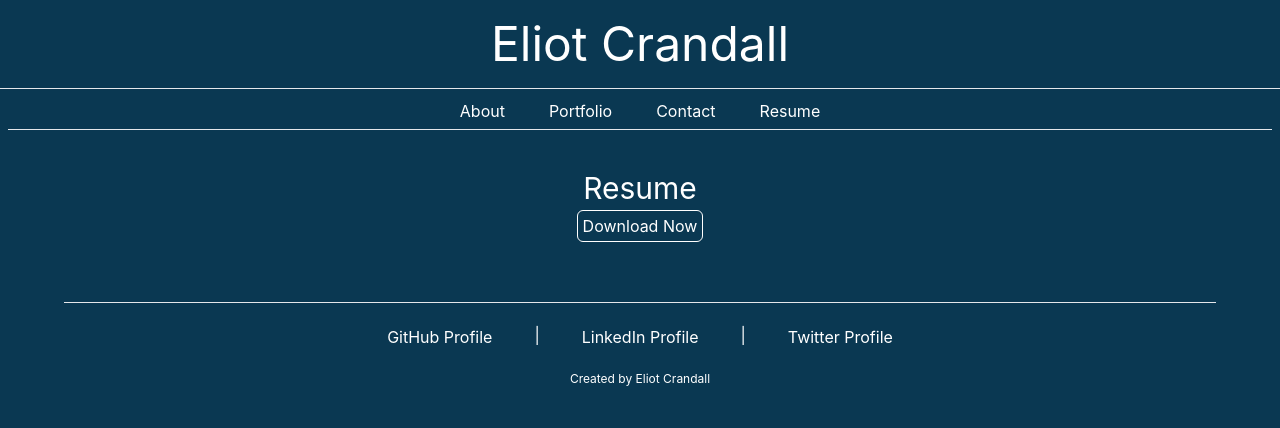
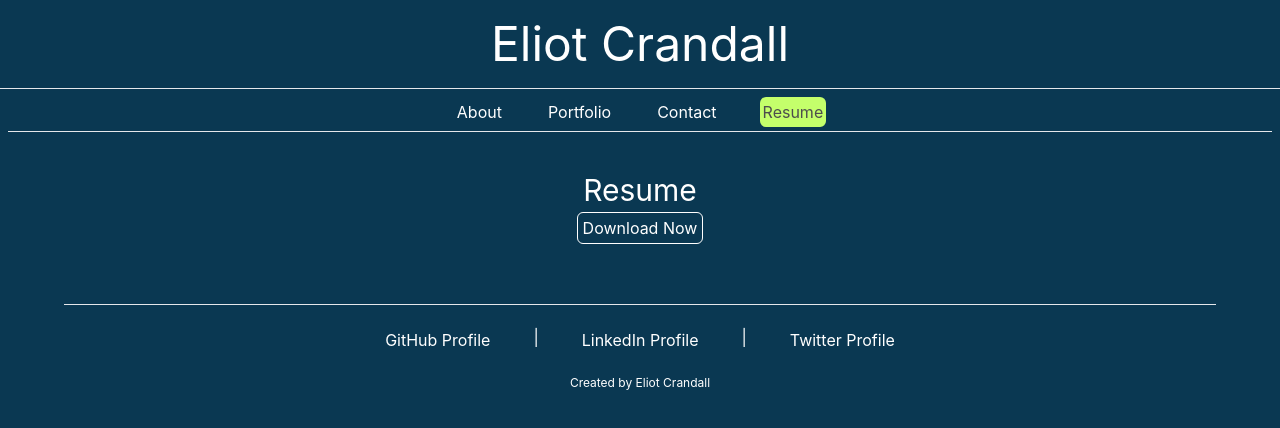
Before and after one commit to ejc10d/studentProfile, a React (Create React App) app in the folder my-app/: page /resume in a window 1280 px wide. Shown: the top 428 px of the page. Built offline with nearby package versions, Linux system fonts and the light colour scheme.

Commit message:
added logic for nav links

```diff
--- a/my-app/src/components/Navigation.js
+++ b/my-app/src/components/Navigation.js
@@ -6,20 +6,19 @@ export default function Navigation() {
     return (
         <nav className='main-header-menu m-2'>
             <section className='display: flex space-x-10 justify-center m-1'>
-                <div className='navbutton'>
-                    <NavLink to='/about'
-                    activeClass={"bg-lime-300"}
-                    >About</NavLink>
-                </div>
-                <div className='navbutton'>
-                    <NavLink to='/portfolio'>Portfolio</NavLink>
-                </div>
-                <div className='navbutton'>
-                    <NavLink to='/contact'>Contact</NavLink>
-                </div>
-                <div className='navbutton'>
-                    <NavLink to='/resume'>Resume</NavLink>
-                </div>
+
+                <NavLink to='/about' className={'navbutton'}
+                    activeClassName="active">About</NavLink>
+
+                <NavLink to='/portfolio' className={'navbutton'}
+                    activeClassName="active">Portfolio</NavLink>
+
+                <NavLink to='/contact' className={'navbutton'}
+                    activeClassName="active">Contact</NavLink>
+
+                <NavLink to='/resume' className={'navbutton'}
+                    activeClassName="active">Resume</NavLink>
+
             </section>
             <hr />
         </nav>
--- a/my-app/src/index.css
+++ b/my-app/src/index.css
@@ -19,9 +19,9 @@ code {
 }
 
 .navbutton  {
-  padding: 2px;
+  padding: 3px;
 }
-.navbutton:hover {
+.active, .navbutton:hover {
   background-color: rgb(196, 255, 107);
   color: rgb(77, 77, 77);
   border-radius: 6px;
```
